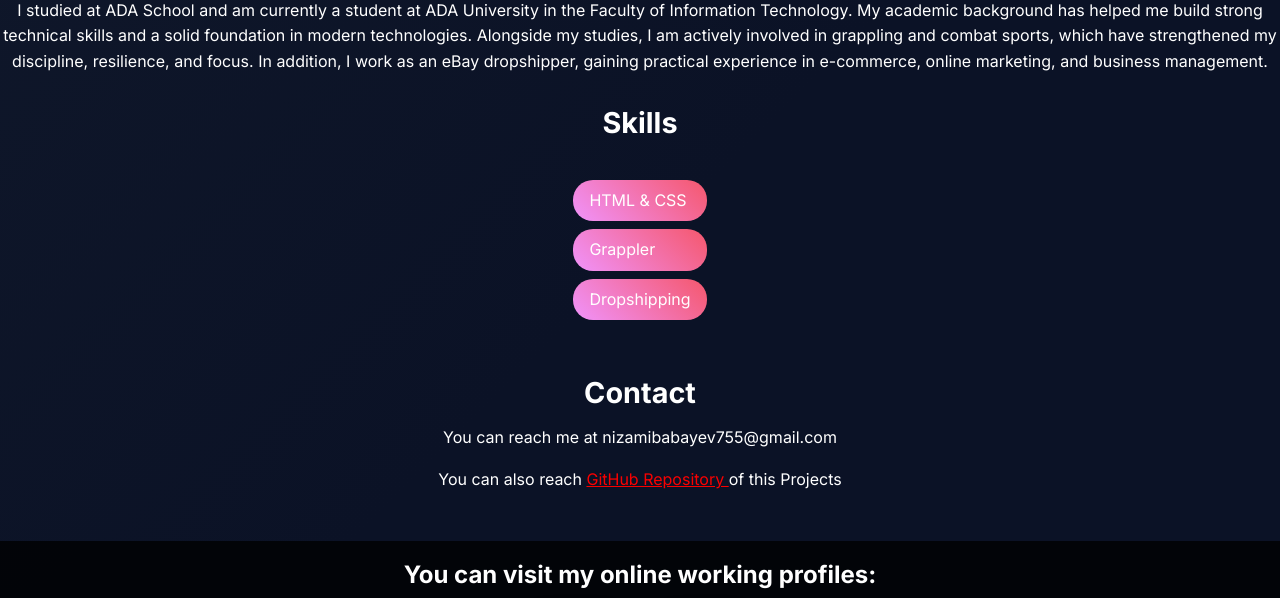
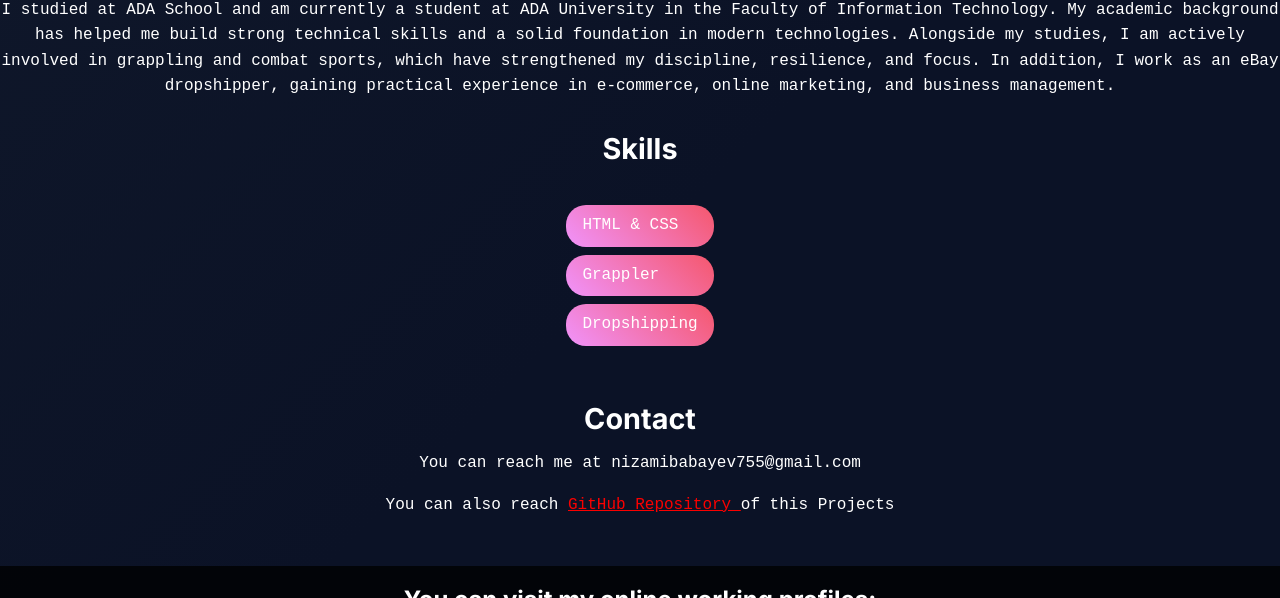
Before and after one commit to Nizamib/NizamiBabayev, a plain HTML site: page about.html in a window 1280 px wide. Shown: the part 142-740 px from the top of the page. Drawn offline with Linux system fonts and the light colour scheme.

Commit message:
Changed font family for About Me section

```diff
--- a/about.html
+++ b/about.html
@@ -24,18 +24,19 @@
   <main>
     <section class="container about">
       <h1>About Me</h1>
-      <p>I studied at ADA School and am currently a student at ADA University in the Faculty of Information Technology. My academic background has helped me build strong technical skills and a solid foundation in modern technologies. Alongside my studies, I am actively involved in grappling and combat sports, which have strengthened my discipline, resilience, and focus. In addition, I work as an eBay dropshipper, gaining practical experience in e-commerce, online marketing, and business management.</p>
+      <p style="font-family: 'Courier New', Courier, monospace; text-align: center;">I studied at ADA School and am currently a student at ADA University in the Faculty of Information Technology.
+         My academic background has helped me build strong technical skills and a solid foundation in modern technologies. Alongside my studies, I am actively involved in grappling and combat sports, which have strengthened my discipline, resilience, and focus. In addition, I work as an eBay dropshipper, gaining practical experience in e-commerce, online marketing, and business management.</p>
 
       <h2>Skills</h2>
-      <ul>
+      <ul style="font-family: 'Courier New', Courier, monospace;">
         <li>HTML & CSS </li>
         <li>Grappler</li>
         <li>Dropshipping</li>
       </ul>
 
       <h2>Contact</h2>
-      <p>You can reach me at <a href="nizamibabayev755@gmail.com" style="color: white; text-decoration: none;">nizamibabayev755@gmail.com</a></p>
-      <p>You can also reach  <a href="https://github.com/Nizamib/NizamiBabayev.git" style="color: rgb(250, 0, 0); ">GitHub Repository </a> of this Projects</p>
+      <p style="font-family: 'Courier New', Courier, monospace;">You can reach me at <a href="nizamibabayev755@gmail.com" style="color: white; text-decoration: none;">nizamibabayev755@gmail.com</a></p>
+      <p style="font-family: 'Courier New', Courier, monospace;">You can also reach  <a href="https://github.com/Nizamib/NizamiBabayev.git" style="color: rgb(250, 0, 0); ">GitHub Repository </a> of this Projects</p>
 
     </section>
   </main>
```
